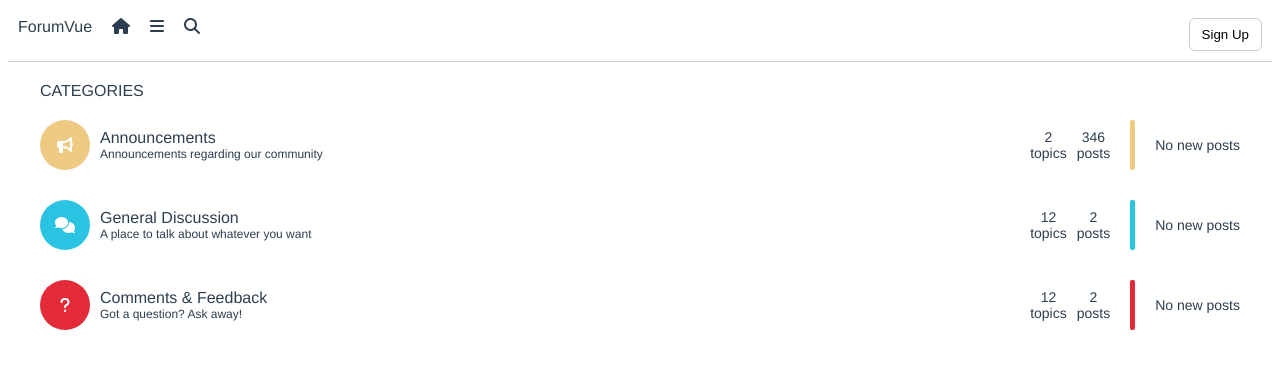
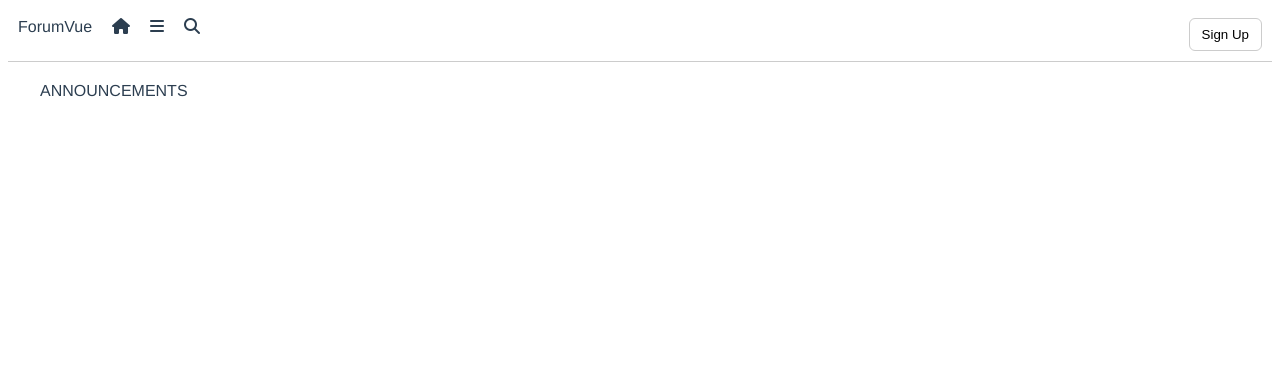
Before and after one commit to KristijanJ/vue-forum, a Vue app: page /board/1 in a window 1280 px wide. Shown: the top 368 px of the page. Built offline with nearby package versions, Linux system fonts and the light colour scheme.

Commit message:
router init

```diff
--- a/package.json
+++ b/package.json
@@ -8,11 +8,11 @@
     "preview": "vite preview"
   },
   "dependencies": {
-    "vue": "^3.2.25"
+    "vue": "^3.2.25",
+    "vue-router": "^4.0.15"
   },
   "devDependencies": {
     "@vitejs/plugin-vue": "^2.3.3",
-    "vite": "^2.9.9",
     "eslint": "^7.32.0",
     "eslint-config-standard": "^16.0.3",
     "eslint-loader": "^4.0.2",
@@ -21,6 +21,7 @@
     "eslint-plugin-promise": "^5.1.1",
     "eslint-plugin-vue": "^8.1.1",
     "eslint-webpack-plugin": "^2.5.4",
+    "vite": "^2.9.9",
     "vue-eslint-parser": "^8.0.1"
   }
 }
--- a/src/App.vue
+++ b/src/App.vue
@@ -1,17 +1,15 @@
 <template>
     <nav-bar />
-    <home-page />
+    <router-view />
 </template>
 
 <script>
 import NavBar from './components/NavBar.vue';
-import HomePage from './pages/HomePage.vue';
 
 export default {
     name: 'App',
     components: {
-        NavBar,
-        HomePage
+        NavBar
     }
 };
 </script>
--- a/src/assets/mocks/forumBoardsMockData.js
+++ b/src/assets/mocks/forumBoardsMockData.js
@@ -1,5 +1,6 @@
 export default [
     {
+        id: 0,
         title: 'Announcements',
         description: 'Announcements regarding our community',
         topics: 2,
@@ -9,6 +10,7 @@ export default [
         iconColor: '#eeca82'
     },
     {
+        id: 1,
         title: 'General Discussion',
         description: 'A place to talk about whatever you want',
         topics: 12,
@@ -18,6 +20,7 @@ export default [
         iconColor: '#2ac3e2'
     },
     {
+        id: 2,
         title: 'Comments & Feedback',
         description: 'Got a question? Ask away!',
         topics: 12,
```
Also changed, not shown: src/main.js (+18 -1 lines), 1 other file (tests, documents, lock files or other folders).
